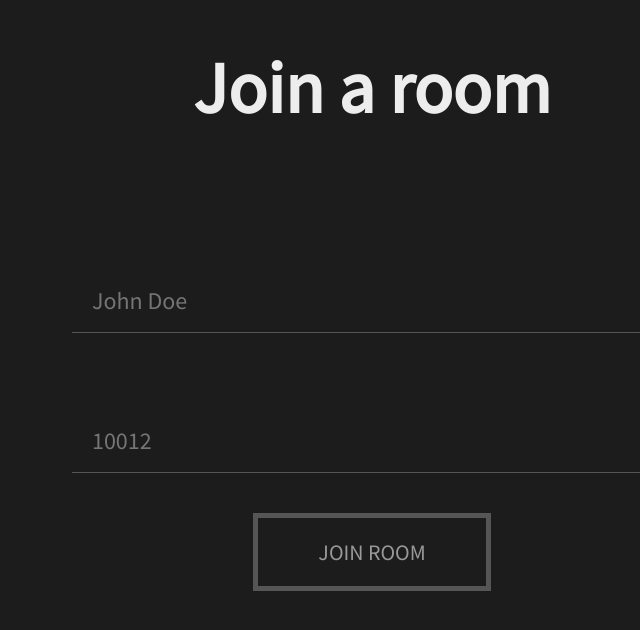
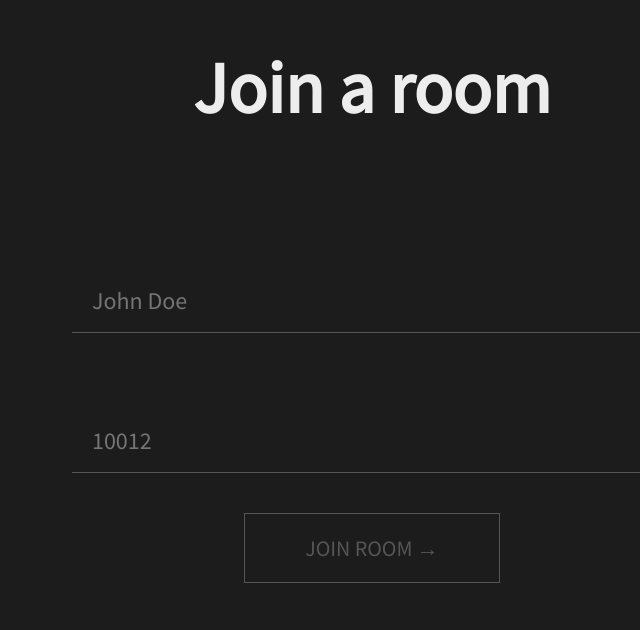
Before and after one commit to wowufoundme/chatApp, a React (Create React App) app in the folder client/: page / in a window 1280 px wide. Shown: the part 108-738 px from the top of the page, without its empty margins (268-908 px from the left). Built offline with nearby package versions, Linux system fonts and the light colour scheme.

Commit message:
Some styling changes and add right arrow in button

```diff
--- a/client/src/components/Join/Join.component.js
+++ b/client/src/components/Join/Join.component.js
@@ -20,7 +20,7 @@ const Join = props => {
         </div>
         <div className='buttonContainer'>
           <Link onClick={(event) => (!name || !room) ? event.preventDefault() : null} to={`/chat?name=${name}&room=${room}`}>
-            <button className='button mt-20' type='submit'>{'Join Room'.toUpperCase()}</button>
+            <button className='button mt-20' type='submit'>{'Join Room'.toUpperCase()} → </button>
           </Link>
         </div>
       </div>
--- a/client/src/components/Join/Join.styles.css
+++ b/client/src/components/Join/Join.styles.css
@@ -54,13 +54,12 @@
   font-size: 22px;
   cursor: pointer;
   background: transparent;
-  border: 5px solid #555555;
-  color: #999999;
-  transition: all .1s ease-out;
+  border: 1px solid #555555;
+  color: #555555;
+  transition: all .2s ease-out;
 }
 
 .button:hover {
-  background: #ededed;
-  border: 5px solid #ededed;
-  color: rgb(28, 28, 28);
+  border: 1px solid #ffffff;
+  color: #ffffff;
 }
```
